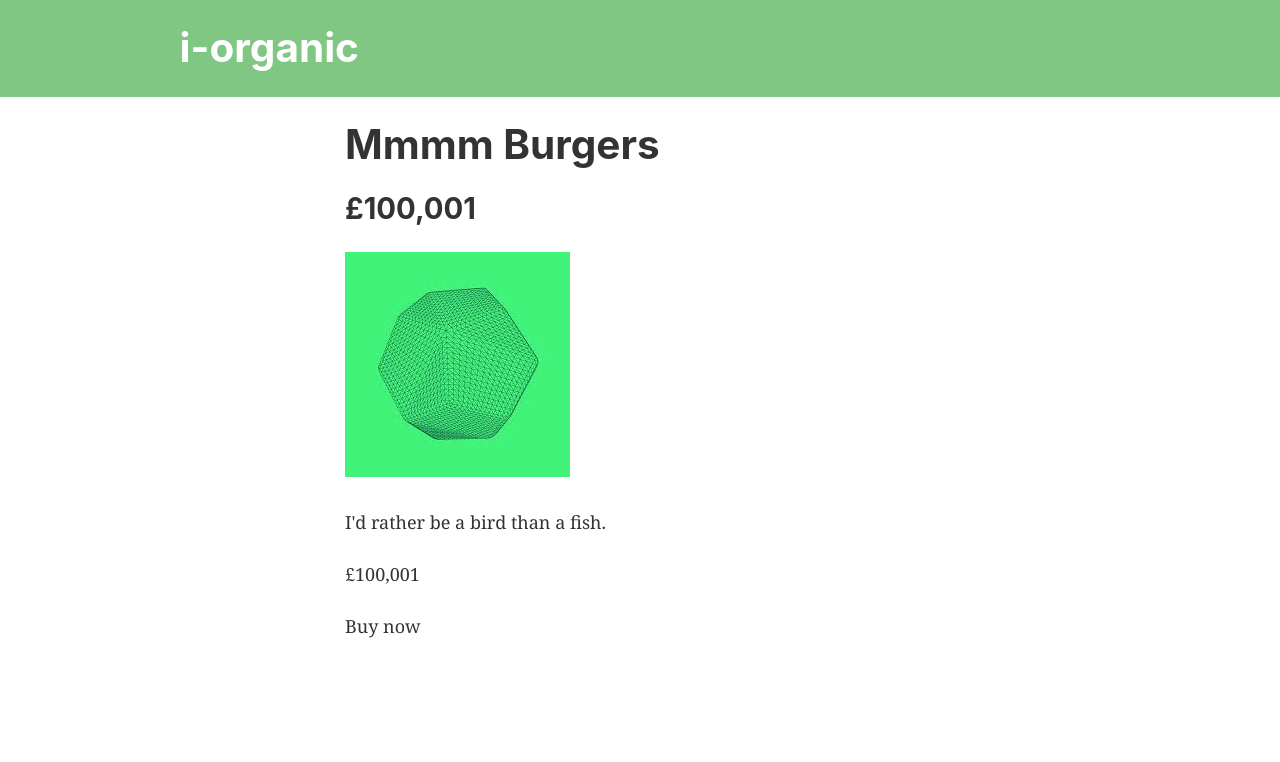
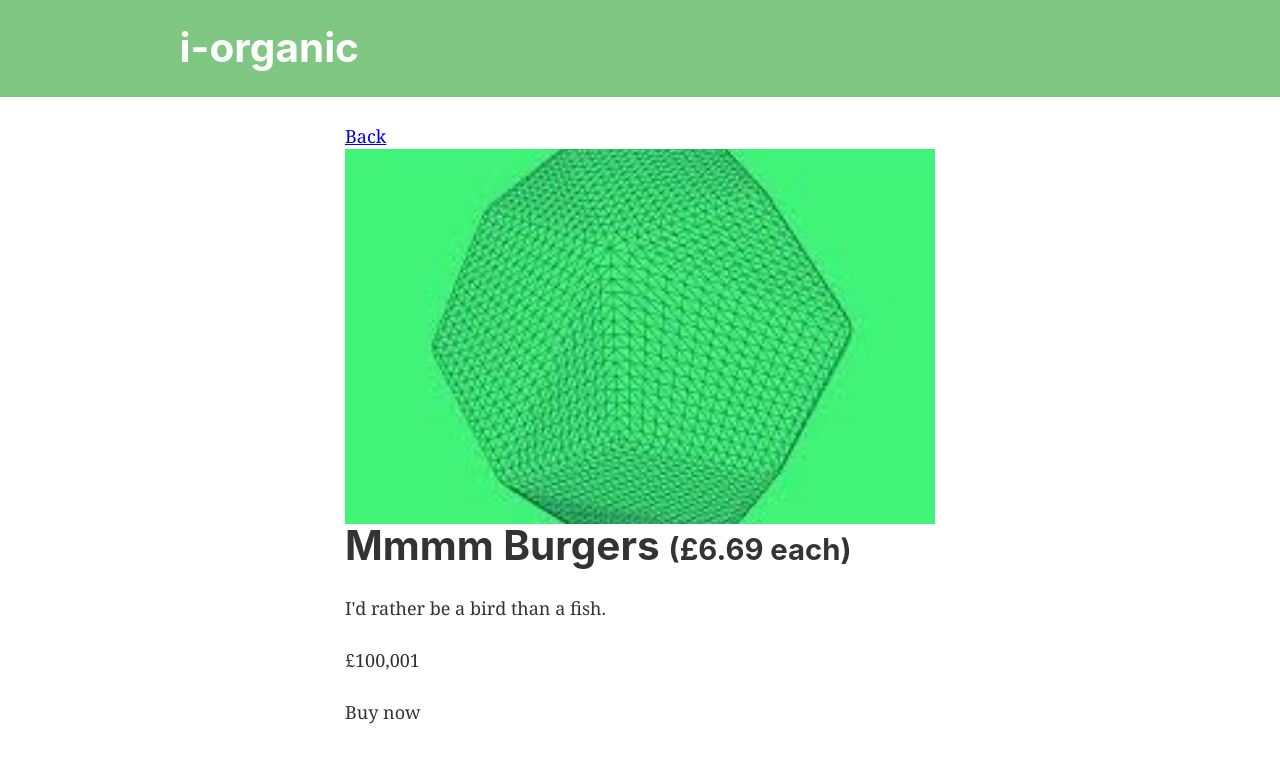
Before and after one commit to fahimd149/i-organic-site, a Gatsby site: page /product/burgers in a window 1280 px wide. Built offline with nearby package versions, Linux system fonts and the light colour scheme; Gatsby itself is replaced by a stand-in of ours.

Commit message:
more layout

```diff
--- a/product/burgers.md
+++ b/product/burgers.md
@@ -1,11 +1,9 @@
 ---
 path: "/product/burgers"
-price: "£100,001"
+price: "£6.69 each"
 title: "Mmmm Burgers"
 image: "../src/images/images.jpg"
 ---
-
-<img alt="salt" src="../src/images/images.jpg" />
 
 I'd rather be a bird than a fish.
 
--- a/product/salt.md
+++ b/product/salt.md
@@ -5,8 +5,6 @@ title: "Mmmm Salt"
 image: "../src/images/images-1.jpg"
 ---
 
- <img alt="salt" src="../src/images/images-1.jpg" />
-
 I currently have 4 windows open up… and I don’t know why.
 
 £100,000
--- a/src/components/ProductLink.js
+++ b/src/components/ProductLink.js
@@ -2,6 +2,7 @@ import React from 'react'
 import { Link } from 'gatsby'
 import Img from 'gatsby-image'
 import styled from 'styled-components'
+import ProductTitle from './ProductTitle';
 
 const Container = styled.div`
   max-width: 590px;
@@ -18,7 +19,7 @@ const ProductLink = ({ product }) => (
       {product.frontmatter.image && (
         <Img fluid={product.frontmatter.image.childImageSharp.fluid} />
       )}
-      {product.frontmatter.title} ({product.frontmatter.price})
+      <ProductTitle {...product.frontmatter} />
     </Link>
   </Container>
 )
--- /dev/null
+++ b/src/components/ProductTitle.js
@@ -0,0 +1,19 @@
+import React from 'react';
+import styled from 'styled-components';
+
+const Header = styled.div`
+  display: flex;
+  flex-direction: row;
+  align-items: baseline;
+`
+
+const Heading = styled.h1`
+  margin-right: 0.5rem;
+`
+
+export default ({ title, price }) => (
+  <Header>
+    <Heading>{title}</Heading>
+    <h2>({price})</h2>
+  </Header>
+)
--- /dev/null
+++ b/src/templates/product.css
@@ -0,0 +1,5 @@
+.product .gatsby-resp-image-wrapper {
+  margin: 2rem;
+  margin-left: 0 !important;
+  margin-right: 0 !important;
+}
--- a/src/templates/productTemplate.js
+++ b/src/templates/productTemplate.js
@@ -1,7 +1,10 @@
+import { graphql, Link } from 'gatsby'
 import React from 'react'
-import { graphql } from 'gatsby'
+import Img from 'gatsby-image'
+import styled from 'styled-components'
 import Layout from '../components/layout'
-import styled from 'styled-components'
+import ProductTitle from '../components/ProductTitle'
+import './product.css'
 
 const Container = styled.div`
   max-width: 590px;
@@ -16,10 +19,13 @@ export default function Template({
   return (
     <Layout>
       <Container>
+        <Link to="/">Back</Link>
         <div>
-          <h1>{frontmatter.title}</h1>
-          <h2>{frontmatter.price}</h2>
-          <div dangerouslySetInnerHTML={{ __html: html }} />
+          {frontmatter.image && (
+            <Img fluid={frontmatter.image.childImageSharp.fluid} />
+          )}
+          <ProductTitle {...frontmatter} />
+          <div dangerouslySetInnerHTML={{ __html: html }} className="product" />
         </div>
       </Container>
     </Layout>
@@ -34,6 +40,13 @@ export const pageQuery = graphql`
         price
         path
         title
+        image {
+          childImageSharp {
+            fluid(maxHeight: 350, maxWidth: 550) {
+              ...GatsbyImageSharpFluid
+            }
+          }
+        }
       }
     }
   }
```
